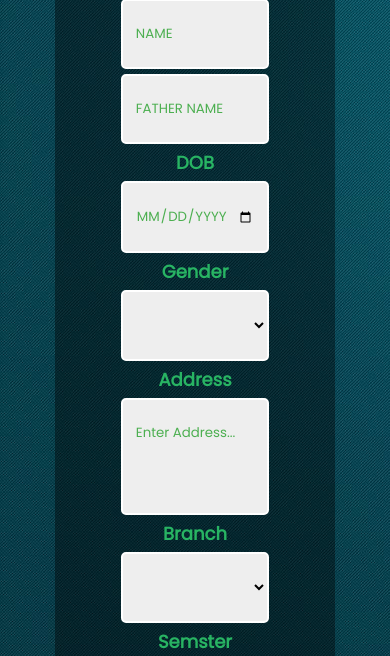
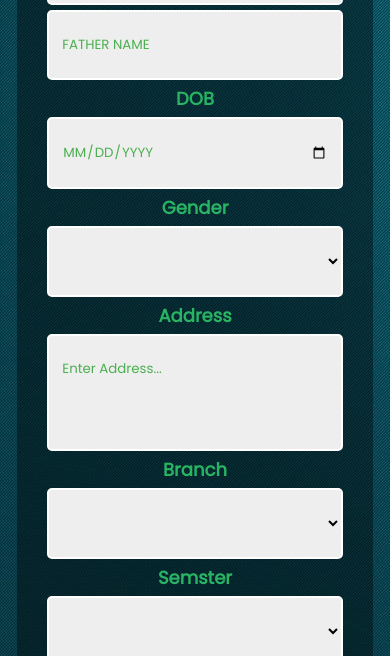
Before and after one commit to Arun05hp/studentform, a plain HTML site: page index.htm in a window 390 px wide. Shown: the part 188-844 px from the top of the page. Drawn offline with Linux system fonts and the light colour scheme.

Commit message:
screen responsive

```diff
--- a/assets/css/main.css
+++ b/assets/css/main.css
@@ -10,10 +10,6 @@
 	.col-half {
 		width: 49.8%;
 		float: left;
-	}
-
-	.col-half-1{
-		width: 33%;
 	}
 
 	.row:before,
@@ -145,13 +141,25 @@
 		transition: 0.5s ease-in-out;
 	}
 
+@media only screen and (max-width: 700px) {
+
+		.container {
+			width: 85%;
+		}
+
+		.wrapper {
+			width: 100%;
+		}
+}
+
 @media only screen and (max-width: 448px) {
 
 		.col-half {
 		width: 100%;
 	}
 
-	.col-half-1{
-		width: 49.8%;
+	.container {
+		margin: 5px auto;
+		width: 95%;
 	}
 }
--- a/index.htm
+++ b/index.htm
@@ -48,7 +48,7 @@
 							<div class="col-half">
 							<label>Branch </label>
 								<div class="data-field">
-									<select class="br">
+									<select class="br" required>
 										<option value=""></option>
 										<option value="ME">ME</option>
 										<option value="CE">CE</option>
@@ -60,7 +60,7 @@
 							<div class="col-half">
 								<label>Semster </label>
 									<div class="data-field">
-										<select class="sem">
+										<select class="sem" required>
 											<option value=""></option>
 											<option value="1">1</option>
 											<option value="2">2</option>
@@ -74,13 +74,13 @@
 							<div class="col-half">
 								<label>Student Mobile No.</label>
 								<div class="data-field">
-									<input type="tel" name="tel" placeholder="987654XXXX" maxlength="10">
+									<input type="tel" name="tel" placeholder="987654XXXX" maxlength="10" autocomplete="off">
 								</div>
 							</div>
 							<div class="col-half">
 								<label>Father Mobile No.</label>
 								<div class="data-field">
-									<input type="tel" name="tel" placeholder="987654XXXX" maxlength="10">
+									<input type="tel" name="tel" placeholder="987654XXXX" maxlength="10" autocomplete="off">
 								</div>
 							</div>
 						</div>
```
